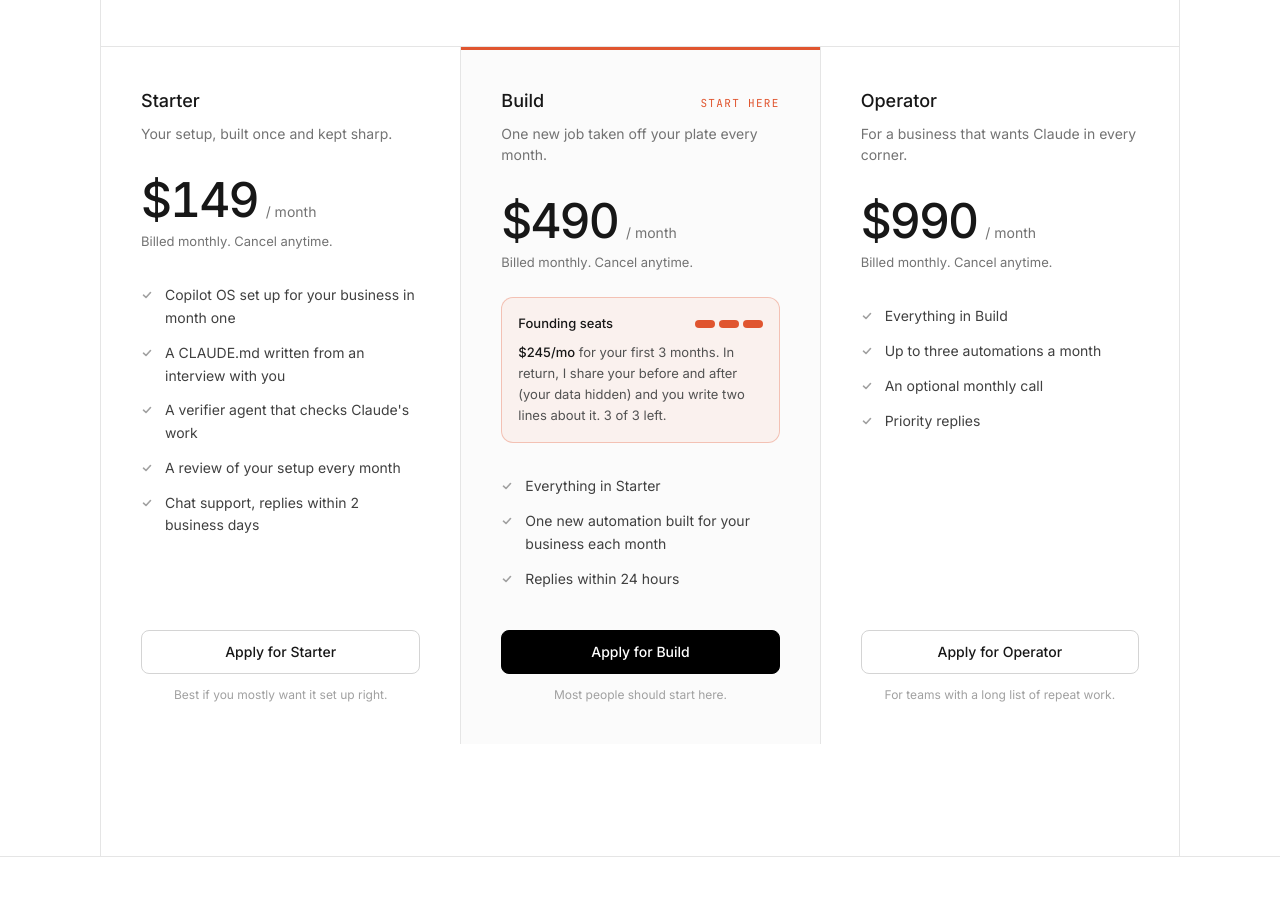
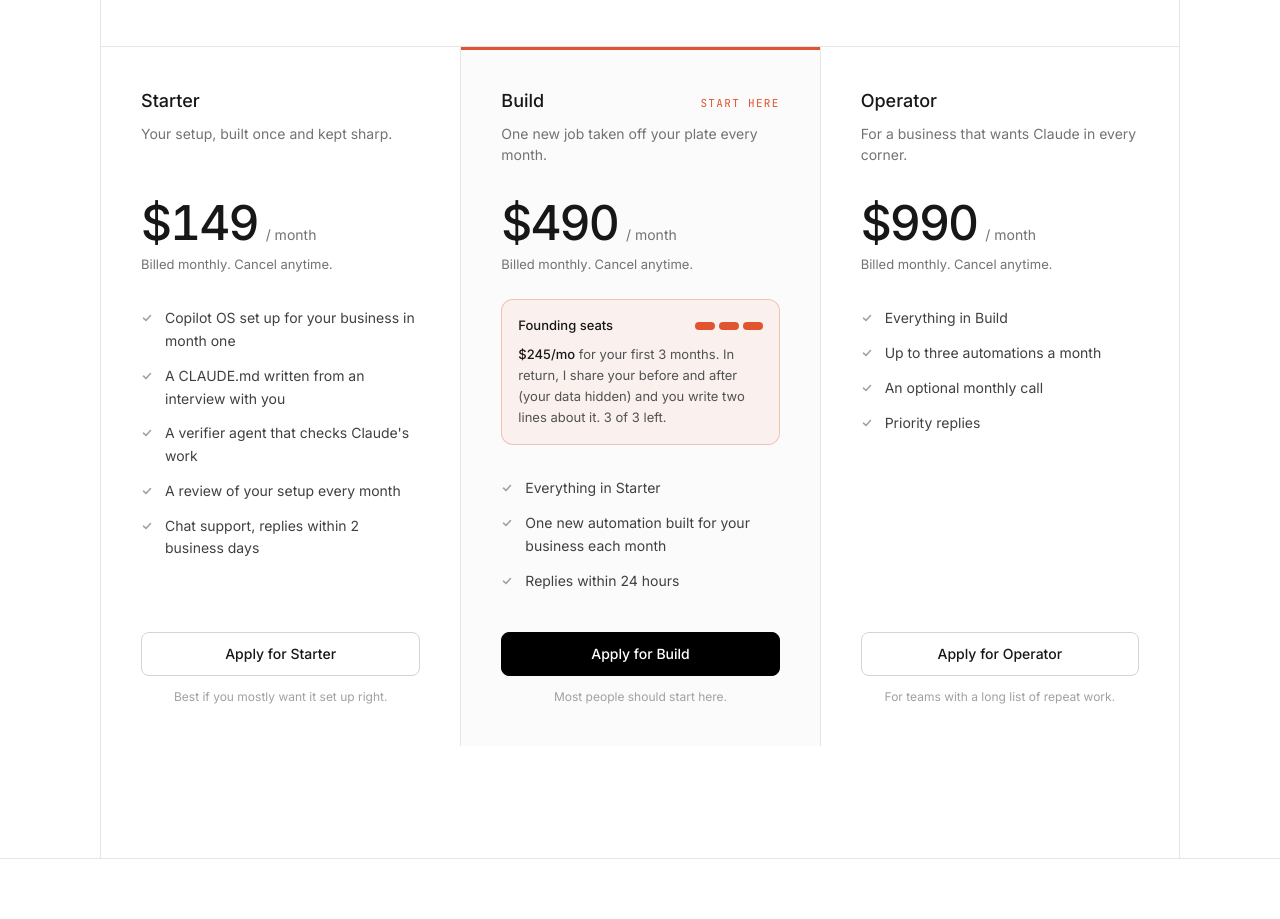
Before and after one commit to Shogo-nfrealmusic/Knot-AI, a Next.js app: page /setup in a window 1280 px wide. Shown: the part 1180-2099 px from the top of the page. Built offline with nearby package versions, Linux system fonts and the light colour scheme.

Commit message:
setup: 料金の列で価格の高さをそろえる
Refs #87

Co-Authored-By: Claude Opus 5.5 <noreply@anthropic.com>

```diff
--- a/src/app/setup/Pricing.tsx
+++ b/src/app/setup/Pricing.tsx
@@ -85,7 +85,7 @@ export default function Pricing() {
                 <h3 className="text-lg font-medium text-neutral-900">{plan.name}</h3>
                 {featured ? <span className="font-mono text-[11px] uppercase tracking-[0.12em] text-[var(--warm)]">Start here</span> : null}
               </div>
-              <p className="mt-2 text-[14px] text-neutral-500">{plan.pitch}</p>
+              <p className="mt-2 text-[14px] text-neutral-500 lg:min-h-[2.75rem]">{plan.pitch}</p>
 
               <div className="mt-8 flex items-baseline gap-2">
                 <span className="text-5xl font-medium tracking-[-0.04em] text-neutral-900 tabular-nums">${price}</span>
```
